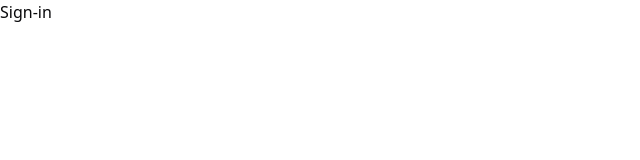
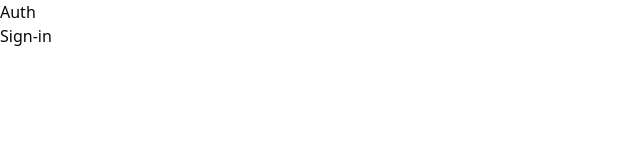
Before and after one commit to vandersonarruda/order-dashboard-web, a React (Vite) app: page /sign-in in a window 1280 px wide. Shown: the top 160 px of the page, without its empty margins (0-640 px from the left). Built offline with nearby package versions, Linux system fonts and the light colour scheme.

Commit message:
feat: add separate layout on routes

```diff
--- /dev/null
+++ b/src/pages/_layouts/app.tsx
@@ -0,0 +1,13 @@
+import { Outlet } from 'react-router-dom'
+
+export function AppLayout() {
+  return (
+    <div>
+      <h1>Header APP</h1>
+
+      <div>
+        <Outlet />
+      </div>
+    </div>
+  )
+}
--- /dev/null
+++ b/src/pages/_layouts/auth.tsx
@@ -0,0 +1,13 @@
+import { Outlet } from 'react-router-dom'
+
+export function AuthLayout() {
+  return (
+    <div>
+      <h1>Auth</h1>
+
+      <div>
+        <Outlet />
+      </div>
+    </div>
+  )
+}
```
Also changed, not shown: src/routes.tsx (+12 -2 lines).
